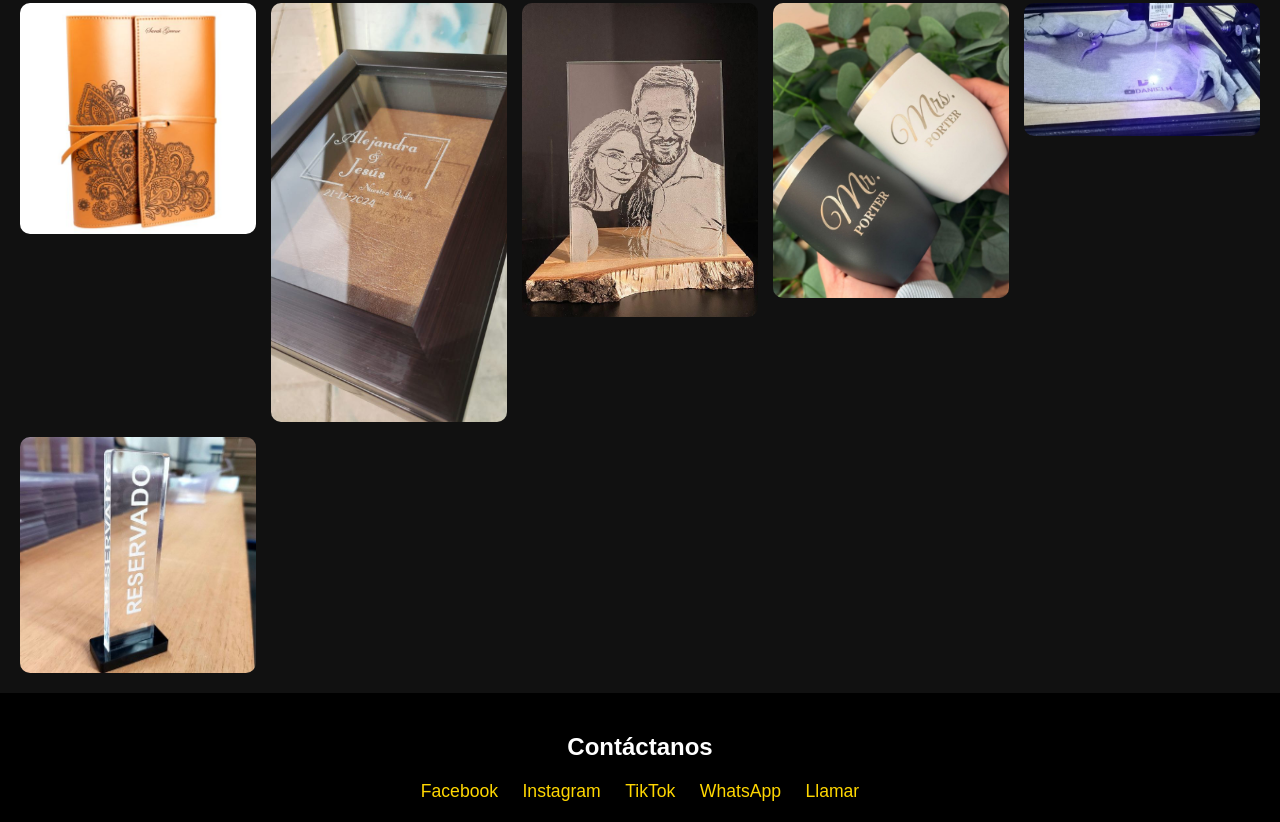
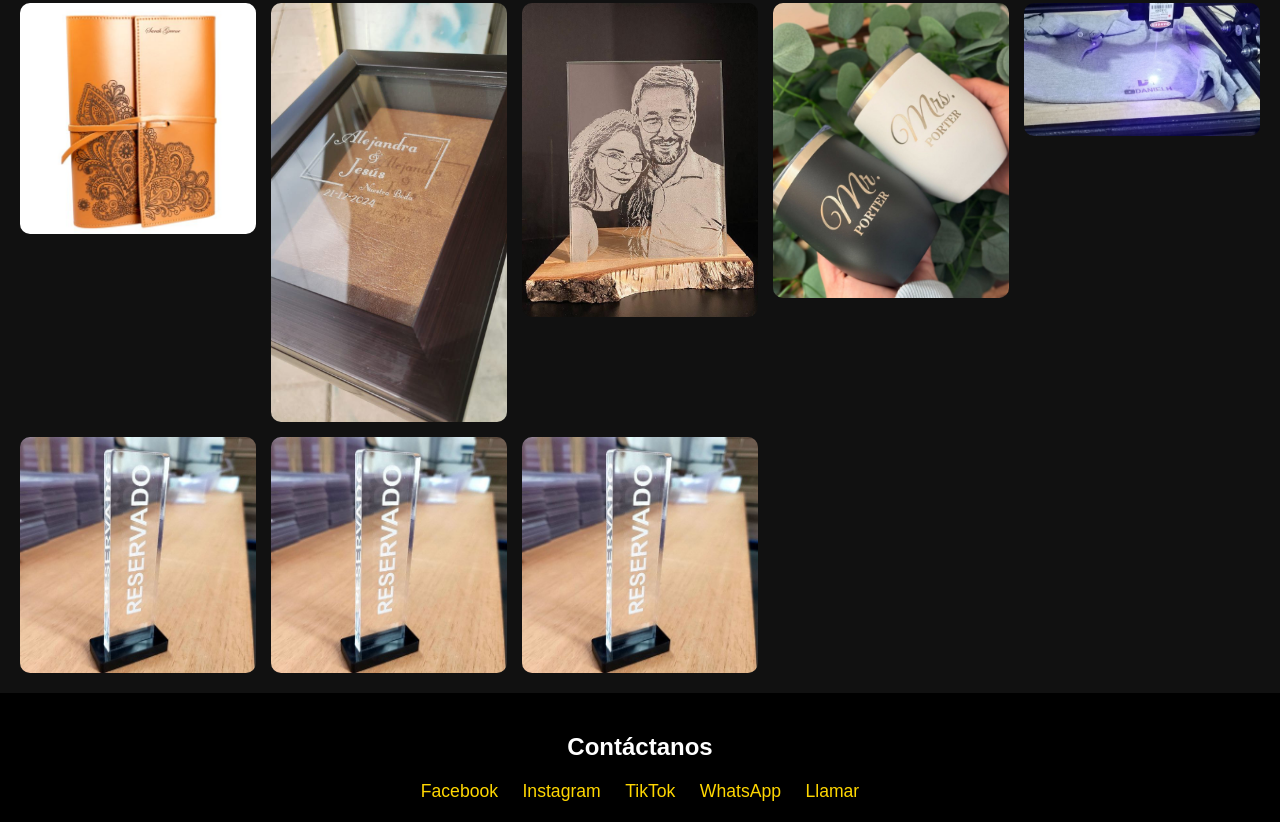
Before and after one commit to AlexisHatsu/LaserXpress, a plain HTML site: page index.html in a window 1280 px wide. Shown: the part 1666-2488 px from the top of the page. Drawn offline with Linux system fonts and the light colour scheme.

Commit message:
Update index.html

```diff
--- a/index.html
+++ b/index.html
@@ -114,7 +114,8 @@
 <img src="images/foto14.jpg" alt="Trabajo 14">
 <img src="images/foto15.jpg" alt="Trabajo 15">
 <img src="images/foto16.jpg" alt="Trabajo 16">
-
+<img src="images/foto16.jpg" alt="Trabajo 17">
+<img src="images/foto16.jpg" alt="Trabajo 18">
 
         </div>
     </section>
```
